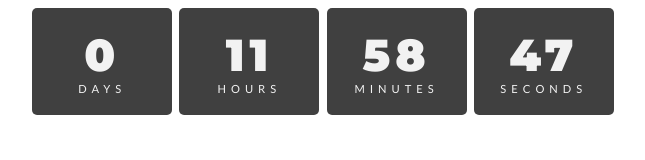
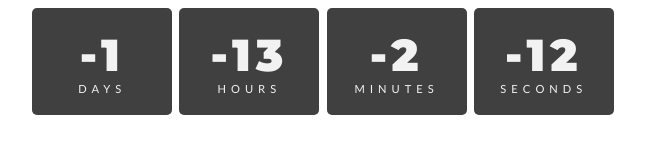
Before and after one commit to DexPrun/notion, a plain HTML site: page index.html in a window 1280 px wide. Shown: the whole page, without its empty margins (317-962 px from the left). Drawn offline with Linux system fonts and the light colour scheme.

Commit message:
Update index.html

```diff
--- a/index.html
+++ b/index.html
@@ -106,7 +106,7 @@ body{
 </body>
 <script>
     const year = new Date().getFullYear();
-const myDate = new Date('May 04, 2023 23:59:59');
+const myDate = new Date('May 04, 2023 00:00:00');
 console.log(myDate);
 
 // countdown
```
